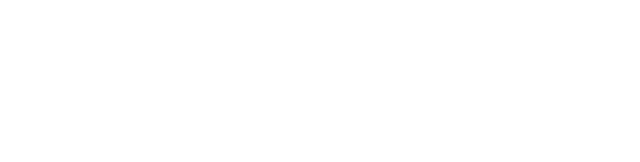
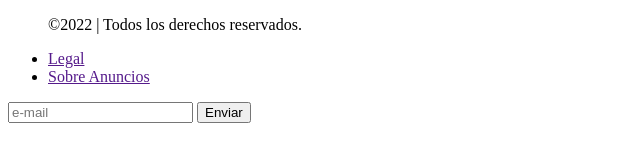
Before and after one commit to Amor-agridulce/PruebaMiEmprendimientoWeb, a plain HTML site: page index.html in a window 1280 px wide. Shown: the whole page, without its empty margins (0-640 px from the left). Drawn offline with Linux system fonts and the light colour scheme.

Commit message:
Prueba Mi Emprendimiento Web 3

```diff
--- /dev/null
+++ b/assets/sass/layout/_footer.scss
@@ -0,0 +1,14 @@
+.footer {
+    &__derechos {}
+    &__item {}
+    &__li {}
+    &__link {}
+    &__nav {}
+    &__texto {}
+    &__ul {}
+}
+
+.form {
+    &__button {}
+    &__input {}
+}
--- a/index.html
+++ b/index.html
@@ -5,11 +5,46 @@
     <meta charset="UTF-8">
     <meta http-equiv="X-UA-Compatible" content="IE=edge">
     <meta name="viewport" content="width=device-width, initial-scale=1.0">
+    <!-- Titulo -->
     <title>Mi emprendimiento Web</title>
+    <!-- Fonts -->
+    <link rel="preconnect" href="https://fonts.googleapis.com">
+    <link rel="preconnect" href="https://fonts.gstatic.com" crossorigin>
+    <link href="https://fonts.googleapis.com/css2?family=Poppins:wght@400;700&family=Ubuntu:wght@400;700&display=swap" rel="stylesheet">
+    <!-- Iconos -->
+    <!-- <script src="https://kit.fontawesome.com/47d0fd349e.js" crossorigin="anonymous"></script> -->
+    <!-- CSS -->
+    <!-- <link rel="stylesheet" href="./assets/css/main.css" /> -->
 </head>
 
 <body>
+    <nav></nav>
+    <header></header>
+    <main></main>
 
+    <!-- Footer -->
+    <footer class="footer">
+        <div class="footer__item">
+            <ul class="footer__texto">
+                <p class="footer__derechos">&copy;2022 | Todos los derechos reservados.</p>
+            </ul>
+        </div>
+        <nav class="footer__nav">
+            <ul class="footer__ul">
+                <li class="footer__li">
+                    <a href="" class="footer__link">Legal</a>
+                </li>
+                <li class="footer__li">
+                    <a href="" class="footer__link">Sobre Anuncios</a>
+                </li>
+            </ul>
+            <div class="form">
+                <input type="email" name="email" class="form__input" requiered placeholder="e-mail">
+                <button type="button" class="form__button">Enviar</button>
+
+            </div>
+        </nav>
+    </footer>
 </body>
 
 </html>
```
